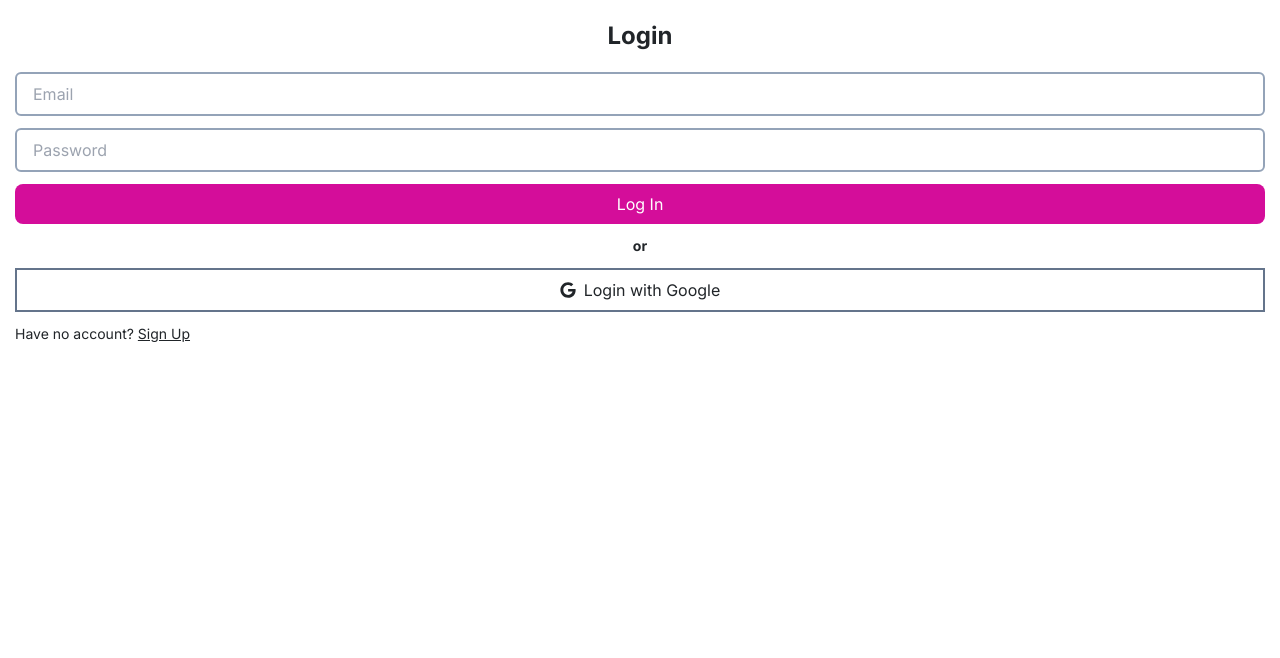
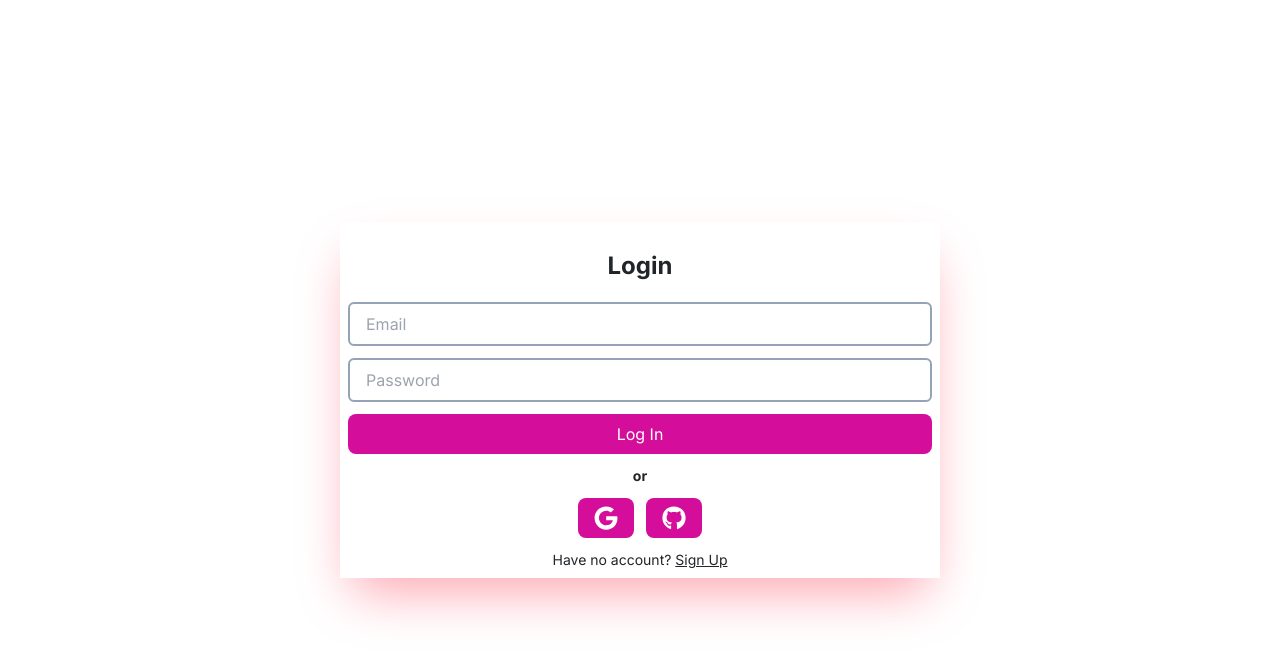
Before and after one commit to Buyaki01/next-auth-version5, a Next.js app: page /auth/login in a window 1280 px wide. Shown: the top 658 px of the page. Built offline with nearby package versions, Linux system fonts and the light colour scheme.

Commit message:
Add styling to the Register and Login pages

```diff
--- a/app/(protected)/settings/page.js
+++ b/app/(protected)/settings/page.js
@@ -13,7 +13,7 @@ const SettingsPage = async () => {
           await signOut()
         }}
       >
-        <button type="submit" className="px-4 py-2 bg-lime-500 text-white my-3">
+        <button type="submit" className="px-4 py-2 text-white my-3">
           Sign out
         </button>
       </form>
--- a/app/auth/login/page.js
+++ b/app/auth/login/page.js
@@ -1,7 +1,7 @@
 'use client'
 
 import { useState } from "react"
-import { FaGoogle } from "react-icons/fa"
+import { FaGithub, FaGoogle } from "react-icons/fa"
 import Link from "next/link"
 import toast from "react-hot-toast"
 import { useRouter, useSearchParams } from "next/navigation"
@@ -19,9 +19,6 @@ const LoginPage = () => {
     e.preventDefault()
 
     try {
-      console.log("This is the login email: ", email)
-      console.log("This is the login password: ", password)
-
       if (!email || !password) {
         toast.error("All Fields are required!")
       }
@@ -34,7 +31,7 @@ const LoginPage = () => {
 
       if(response.status === 200 ) {
         toast.success("Login successful")
-        router.back()
+        router.push("/")
       }
 
       if (response.status === 401) {
@@ -54,9 +51,16 @@ const LoginPage = () => {
     }
   }
 
+  const onClick = (provider) => {
+    signIn(provider, {
+      callbackUrl: DEFAULT_LOGIN_REDIRECT
+    })
+  }
+
   return (
-    <div className="min-h-screen">
-      <h1 className="my-5 font-bold text-center text-2xl">Login</h1>
+    <div className="min-h-screen w-full flex justify-center items-center">
+      <div className="w-[600px] p-2 shadow-2xl shadow-rose-300">
+        <h1 className="my-5 font-bold text-2xl text-center">Login</h1>
         <form>
           <input
             type="text"
@@ -85,13 +89,26 @@ const LoginPage = () => {
 
         <span className="text-sm font-bold flex justify-center mt-3">or</span>
 
-      <div className="flex border border-slate-500 border-2 justify-center items-center gap-2 px-6 py-2 mt-3">
-        <FaGoogle /> Login with Google
+        <div className="flex gap-3 justify-center my-3">
+          <button
+            onClick={() => onClick("google")}
+            className="px-4 py-2 text-white border border-2 border-slate-400"
+          >
+            <FaGoogle className="text-2xl"/>
+          </button>
+
+          <button
+            onClick={() => onClick("github")}
+            className="px-4 py-2 text-white border border-2 border-slate-400"
+          >
+            <FaGithub className="text-2xl"/>
+          </button>
         </div>
 
-      <p className="text-sm mt-3">
+        <p className="text-sm mt-3 text-center">
           Have no account? <Link className="underline" href={"/auth/register"}>Sign Up</Link>
         </p>
+      </div>
     </div>
   )
 }
--- a/app/auth/register/page.js
+++ b/app/auth/register/page.js
@@ -19,7 +19,6 @@ const RegisterPage = () => {
     e.preventDefault()
 
     try {
-      console.log("This is the register email: ", email)
       const resUserExists = await axios.post("/api/auth/register/check-register-user-exists", { email })
 
       const { user } = await resUserExists.data
@@ -48,8 +47,9 @@ const RegisterPage = () => {
   }
 
   return (
-    <div className="min-h-screen">
-      <h1 className="my-5 font-bold text-center text-2xl">Register</h1>
+    <div className="min-h-screen w-full flex justify-center items-center">
+      <div className="w-[600px] p-2 shadow-2xl shadow-rose-300">
+        <h1 className="my-5 font-bold text-2xl text-center">Register</h1>
         <form>
           <input
             type="text"
@@ -102,9 +102,10 @@ const RegisterPage = () => {
           </button>
         </div>
 
-      <p className="text-sm mt-3">
+        <p className="text-sm mt-3 text-center">
           Have an account? <Link className="underline" href={"/auth/login"}>Log In</Link>
         </p>
+      </div>
     </div>
   )
 }
--- a/app/globals.css
+++ b/app/globals.css
@@ -24,7 +24,7 @@ input:focus, textarea:focus, select:focus{
   @apply border-lime-800;
 }
 
-button{
+button, button[type="submit"] {
   @apply rounded-lg;
   background-color: #d40d9a;
   border: none;
--- a/routes.js
+++ b/routes.js
@@ -5,7 +5,6 @@
  */
 export const publicRoutes = [
   "/",
-  "/auth/error",
 ]
 
 /*
@@ -16,6 +15,7 @@ export const publicRoutes = [
 export const authRoutes = [
   "/auth/login",
   "/auth/register",
+  "/auth/error",
 ]
 
 /*
```
Lines whose indentation alone changed are shown as unchanged.
